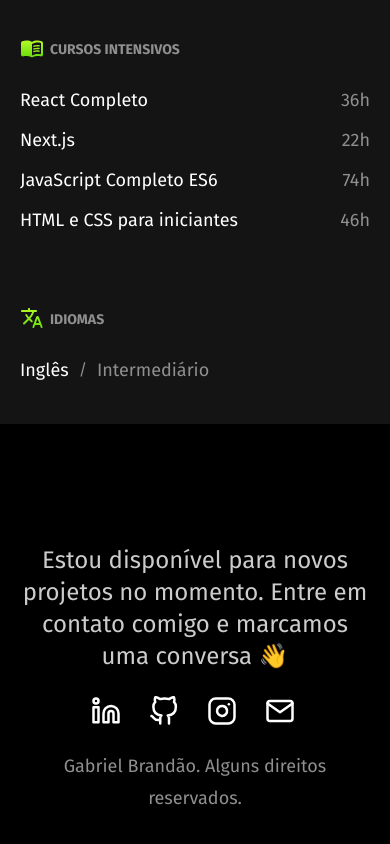
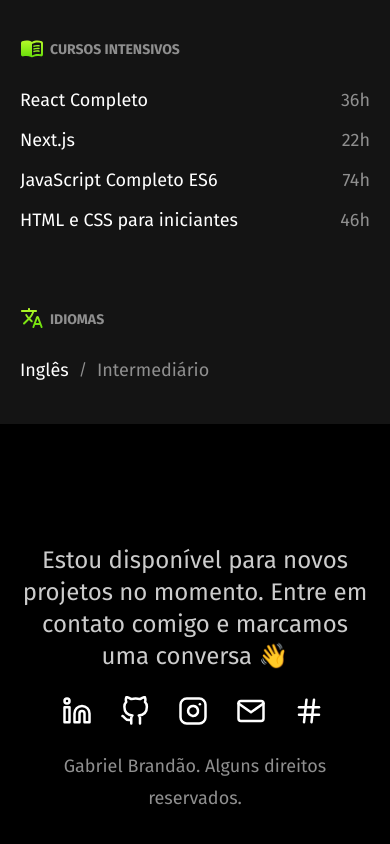
Before and after one commit to gabrielbrandaosales/my-portfolio, a Next.js app: page / in a window 390 px wide. Shown: the part 2078-2922 px from the top of the page. Built offline with nearby package versions, Linux system fonts and the light colour scheme; no server answers.

Commit message:
:sparkles: feat: new contact button: phone number

```diff
--- a/src/components/Layout/Footer/index.tsx
+++ b/src/components/Layout/Footer/index.tsx
@@ -2,7 +2,7 @@
 import style from './style.module.scss';
 import Image from 'next/image';
 import { SocialButton } from '@/components/Buttons/SocialButton';
-import { GitHub, Instagram, Linkedin, Mail } from 'react-feather';
+import { GitHub, Instagram, Linkedin, Mail, Hash } from 'react-feather';
 
 const Footer = () => {
   return (
@@ -41,6 +41,15 @@
             icon={Mail}
             color="#FFF"
           />
+          <SocialButton
+            href="mailto:gabrielbrandaosales@hotmail.com"
+            target="_blank"
+            text="(13) 98179-5176"
+            icon={Hash}
+            color="#FFF"
+          />
+
+
         </div>
         <p className={style.footerCopy}>
           Gabriel Brandão. Alguns direitos reservados.
```
